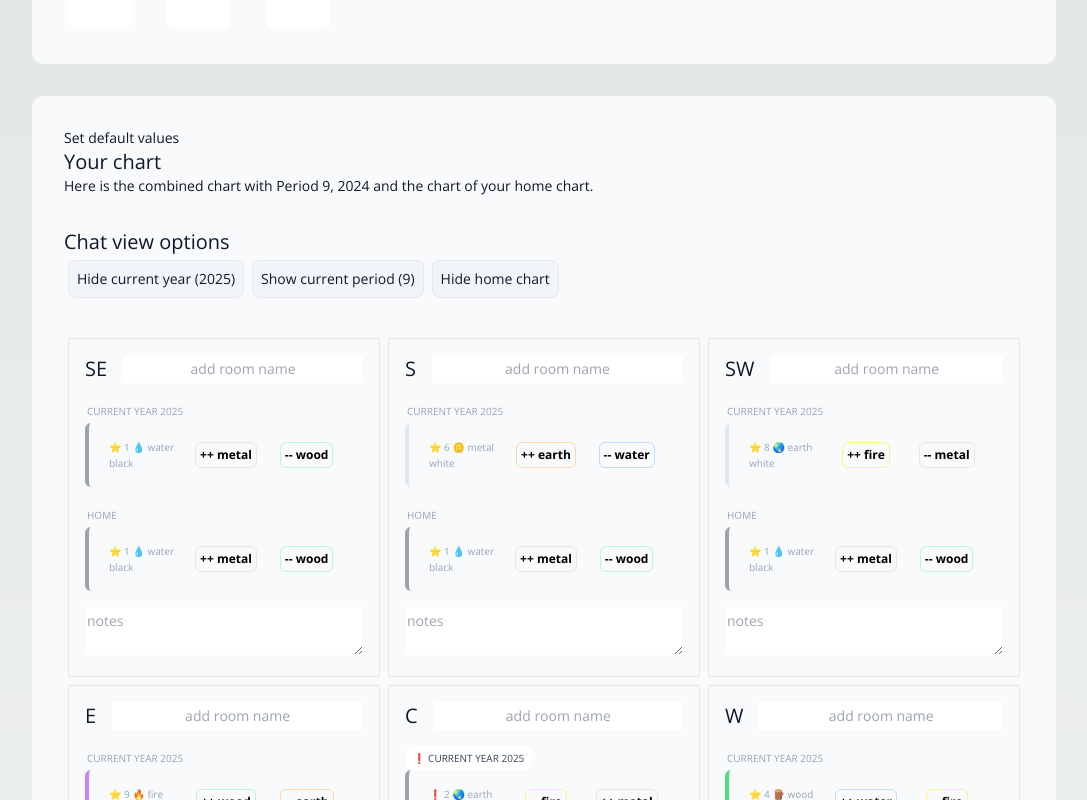
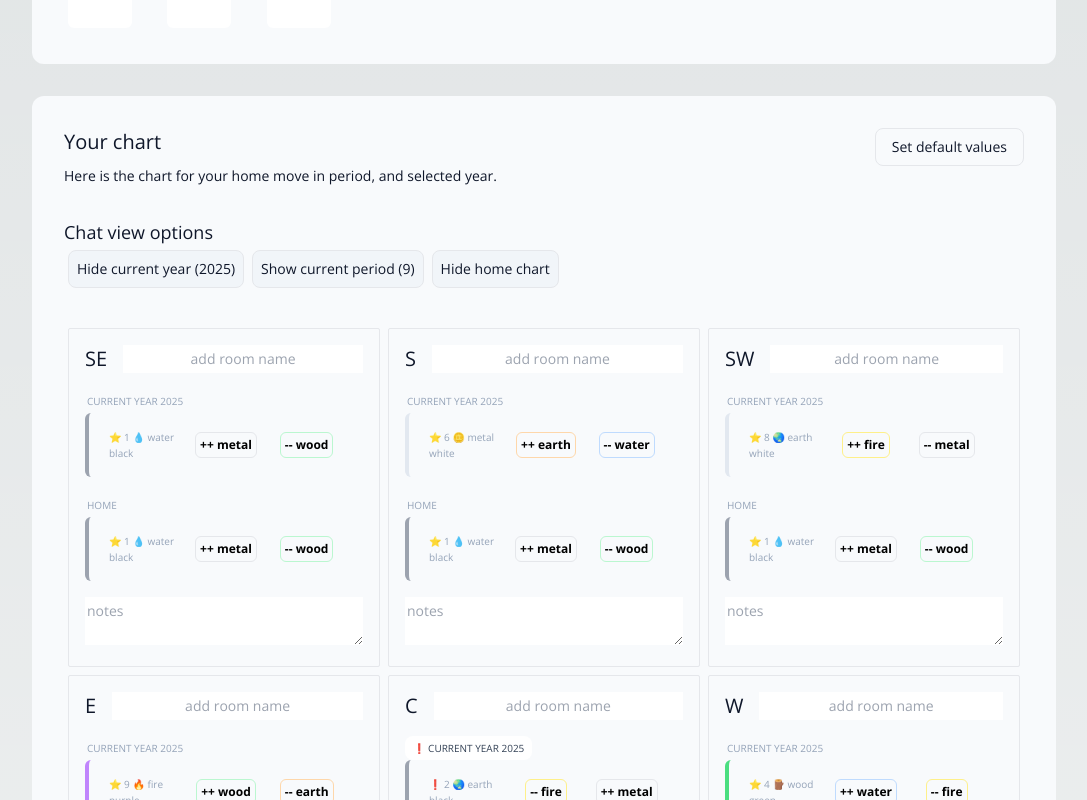
Before and after one commit to nivaaz/flying-star-feng-shui, a Next.js app: page /feng-shui in a window 1280 px wide. Shown: the part 1460-2260 px from the top of the page, without its empty margins (96-1183 px from the left). Built offline with nearby package versions, Linux system fonts and the light colour scheme; a web font is replaced by a local one.

Commit message:
add cyrstals

```diff
--- a/src/app/feng-shui/constants.ts
+++ b/src/app/feng-shui/constants.ts
@@ -1,5 +1,6 @@
-export const crystals = {
-  "Wood": [
+export const crystals = [
+  {
+    element: "Wood", "examples": [
       "Green Aventurine",
       "Amazonite",
       "Malachite",
@@ -8,7 +9,9 @@ export const crystals = {
       "Tree Agate",
       "Peridot"
     ],
-  "Fire": [
+  },
+  {
+    element: "Fire", "examples": [
       "Carnelian",
       "Red Jasper",
       "Garnet",
@@ -17,7 +20,9 @@ export const crystals = {
       "Fire Agate",
       "Bloodstone"
     ],
-  "Earth": [
+  },
+  {
+    element: "Earth", "examples": [
       "Tiger’s Eye",
       "Smoky Quartz",
       "Citrine",
@@ -26,7 +31,9 @@ export const crystals = {
       "Aragonite",
       "Petrified Wood"
     ],
-  "Metal": [
+  },
+  {
+    element: "Metal", "examples": [
       "Clear Quartz",
       "Selenite",
       "Hematite",
@@ -35,7 +42,9 @@ export const crystals = {
       "Magnetite",
       "Howlite"
     ],
-  "Water": [
+  },
+  {
+    element: "Water", "examples": [
       "Amethyst",
       "Lapis Lazuli",
       "Aquamarine",
@@ -45,6 +54,7 @@ export const crystals = {
       "Labradorite"
     ]
   }
+]
 
 export const starThemes = [
   {
--- a/src/app/feng-shui/page.tsx
+++ b/src/app/feng-shui/page.tsx
@@ -13,7 +13,8 @@ import CurrentElement from "./currentElement";
 import Container from "../components/container";
 import { Star, YearSquares } from "./types";
 import { ElementExamples, generateFengShuiTemplate } from "./utils";
-import { starThemes } from "./constants";
+import { crystals, starThemes } from "./constants";
+import html2canvas from "html2canvas";
 
 const periods = [
   "period 9 (2024-2043)",
@@ -194,11 +195,17 @@ export default function Home() {
           </div>
           <div className="py-4">
             <label className="block text-lg ">Astrocartography</label>
-            <input
-              type="text"
+            <textarea
               id="Astrocartography"
               className="p-2 mt-1 block w-full rounded-md border-gray-300 shadow-sm focus:border-indigo-500 focus:ring-indigo-500 sm:text-sm dark:text-slate-200 dark:bg-slate-900"
               placeholder="location"
+              rows={1}
+              style={{ overflow: "hidden", resize: "none" }}
+              onInput={(e) => {
+                const target = e.target as HTMLTextAreaElement;
+                target.style.height = "auto";
+                target.style.height = target.scrollHeight + "px";
+              }}
             />
           </div>
           <div>
@@ -309,17 +316,24 @@ export default function Home() {
         </Container>
 
         <Container>
-          <button onClick={generateDefaultText}> Set default values </button>
           <div>
-            <h2 className="text-xl "> Your chart</h2>
+            <div className="flex justify-between w-full">
+              <h2 className="text-xl "> Your chart</h2>
+              <button
+                className="border rounded-lg px-4 py-2"
+                onClick={generateDefaultText}
+              >
+                {" "}
+                Set default values{" "}
+              </button>
+            </div>
             <p>
-              Here is the combined chart with Period 9, 2024 and the chart of
-              your home chart.
+              {" "}
+              Here is the chart for your home move in period, and selected year.{" "}
             </p>
           </div>
           <div className="py-8 print:hidden">
-            <p className="text-xl"> Chat view options </p>
-
+            <p className="text-lg"> Chat view options </p>
             <button
               className="border  bg-slate-100 p-2 rounded-lg dark:bg-slate-900 dark:text-slate-100 m-1"
               onClick={() => {
@@ -402,6 +416,7 @@ export default function Home() {
         </Container>
         <ElementExampleBlock />
         <StarThemes />
+        <Crystals />
         <Container>
           <div className="print:hidden">
             <p>When you&apos;re happy with your design, print as a pdf.</p>
@@ -476,3 +491,18 @@ const StarThemes = () => {
     </Container>
   );
 };
+
+const Crystals = () => {
+  const cc = crystals.map((c) => (
+    <div key={c.element}>
+      <p className="font-bold"> {c.element} </p>
+      <p> {c.examples.join(", ")}</p>
+    </div>
+  ));
+  return (
+    <Container>
+      <h2 className="font-bold text-xl pb-2"> Crystals </h2>
+      <div className="grid grid-cols-3 gap-4">{cc}</div>
+    </Container>
+  );
+};
```
Lines whose indentation alone changed are shown as unchanged.
